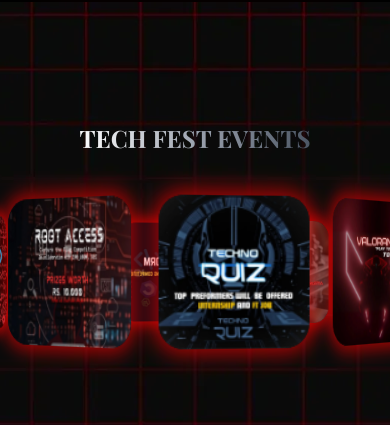
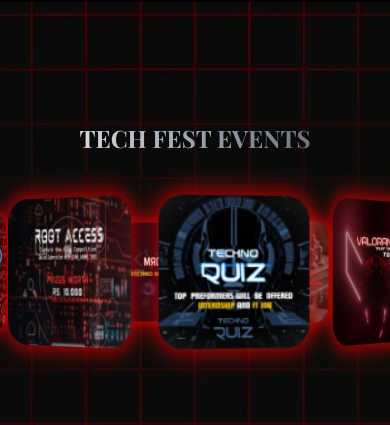
Before and after one commit to ShrutikSingh/Revelation_FE, a React (Vite) app: page / in a window 390 px wide. Shown: the part 1447-1872 px from the top of the page. Built offline with nearby package versions, Linux system fonts and the light colour scheme; a web font is replaced by a local one.

Commit message:
found the responsiveness error in homePage

```diff
--- a/src/components/EventSlider/EventSlider2.css
+++ b/src/components/EventSlider/EventSlider2.css
@@ -18,6 +18,8 @@
     flex-direction: column;
     justify-content: center;
     /* background-color: black; */
+    width: 100%;
+    overflow: hidden;
 }
 .eventSlideHeader{
     margin-top: 0;
--- a/src/components/EventSlider/EventSlider2.jsx
+++ b/src/components/EventSlider/EventSlider2.jsx
@@ -35,7 +35,7 @@
   return (
     <div className="eventShowDown">
        {/* Title */}
-       <div className="font-playfair text-2xl sm:text-xl md:text-3xl lg:text-4xl xl:text-5xl font-[700] bg-gradient-to-r from-white via-gray-400 to-gray-600 text-transparent bg-clip-text mb-12 sm:mb-10">
+       <div class="font-playfair text-2xl sm:text-xl md:text-3xl lg:text-4xl xl:text-5xl font-[700] bg-gradient-to-r from-white via-gray-400 to-gray-600 text-transparent bg-clip-text mb-12 sm:mb-10 text-center">
         TECH FEST EVENTS
       </div>
 
--- a/src/components/HeroPage/HeroFinal.css
+++ b/src/components/HeroPage/HeroFinal.css
@@ -9,3 +9,7 @@
         height: 800px; /* Fix height for tablets */
     }
   }
+
+  .heropage{
+    overflow: hidden;
+  }
--- a/src/components/HeroPage/HeroFinal.jsx
+++ b/src/components/HeroPage/HeroFinal.jsx
@@ -5,7 +5,7 @@
 
 const HeroFinal = () => {
   return (
-    <div className="relative w-full bg-black min-h-screen custom-mobile-height sm:custom-tablet-height md:h-[900px] lg:h-[1000px] xl:h-[1112px]">
+    <div className="relative w-full bg-black min-h-screen custom-mobile-height sm:custom-tablet-height md:h-[900px] lg:h-[1000px] xl:h-[1112px] heroPage">
       {/* Background Grid and Image */}
       <div className="grid grid-cols-4 h-full w-full relative">
 
--- a/src/components/Participants/Participants2.css
+++ b/src/components/Participants/Participants2.css
@@ -9,6 +9,7 @@
   padding: 150px 5px; /* Adjusted padding */
   justify-content: center;
   align-items: center;
+  overflow: hidden;
 }
 
 .parti-card {
--- /dev/null
+++ b/src/components/Sponsors/Sponsorship.css
@@ -0,0 +1,4 @@
+.sponsors-container{
+    width: 100%;
+    overflow:hidden;
+}
--- a/src/components/Sponsors/Sponsorship.jsx
+++ b/src/components/Sponsors/Sponsorship.jsx
@@ -5,13 +5,13 @@
 import Career from "../../assets/career.png";
 import Lawfarm from "../../assets/lawfarm_logo.jpeg";
 import GFG from "../../assets/gfg.png";
-
+import "./Sponsorship.css"
 const sponsorsRow1 = [Unstop, Duet, Lawfarm];
 const sponsorsRow2 = [Career, GFG];
 
 const Sponsorship = () => {
   return (
-    <div className="min-h-screen text-white text-center flex flex-col justify-center items-center px-4">
+    <div className="min-h-screen text-white text-center flex flex-col justify-center items-center px-4 sponsors-container">
       {/* Title Section */}
       <p className="font-playfair text-xl sm:text-lg md:text-xl lg:text-2xl xl:text-2xl font-bold
   bg-gradient-to-r from-white via-gray-400 to-gray-600 text-transparent bg-clip-text">
--- a/src/pages/HomePage/HomePage.jsx
+++ b/src/pages/HomePage/HomePage.jsx
@@ -11,7 +11,6 @@
 import HeroSection from "../../components/HeroPage/HeroSection";
 import HeroFinal from "../../components/HeroPage/HeroFinal";
 import Faqs from "../FAQs/Faqs";
-import EventSlider from "../../components/EventSlider/EventSlider2";
 const HomePage = ({ Token, setToken }) => {
     return (
         <div
```
Also changed, not shown: src/components/Participants/Participants2.jsx (line endings or trailing spaces).
